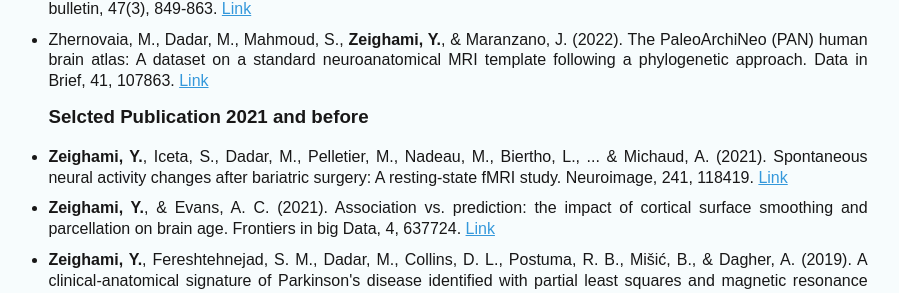
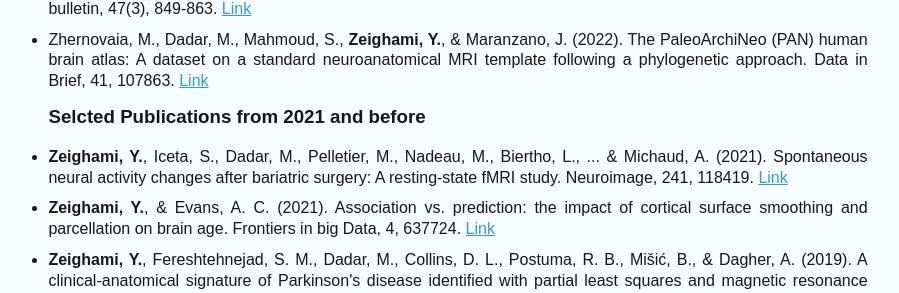
Before and after one commit to AgingLab/AgingLab.github.io, a Jekyll site: the page publications.html, which Jekyll copies as it is, in a window 1280 px wide and 900 px high, scrolled down 1565 px. Shown: the part 191-484 px from the top of the window, without its empty margins (54-953 px from the left). Built offline with Jekyll 4.4.1, drawn with Linux system fonts in a browser that asks for light colours.

```diff
--- a/publications.html
+++ b/publications.html
@@ -190,7 +190,7 @@
 
     </ul>
 
-    <h3 style="text-align: left;"> Selcted Publication 2021 and before</h3>
+    <h3 style="text-align: left;"> Selcted Publications from 2021 and before</h3>
     <ul>
 
       <li><strong>Zeighami, Y.</strong>, Iceta, S., Dadar, M., Pelletier, M., Nadeau, M., Biertho, L., ... & Michaud, A. (2021).
```
